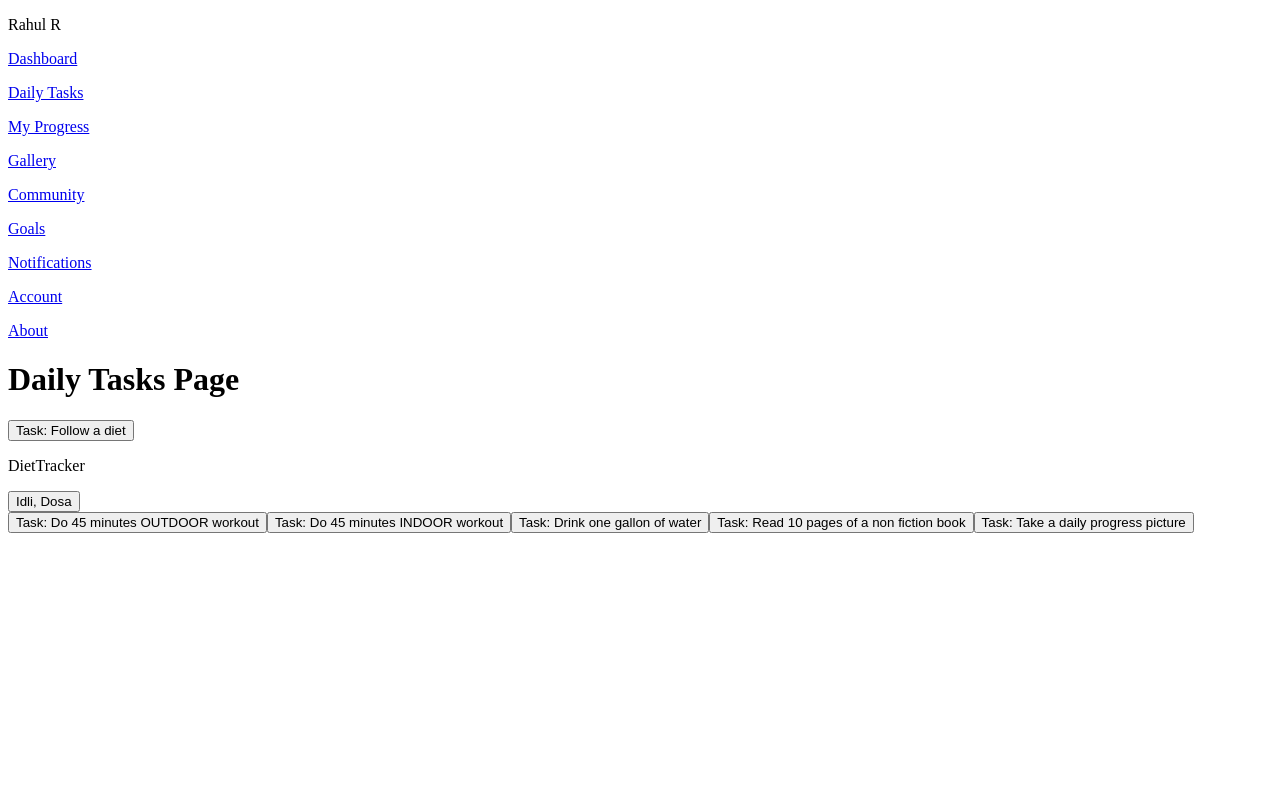
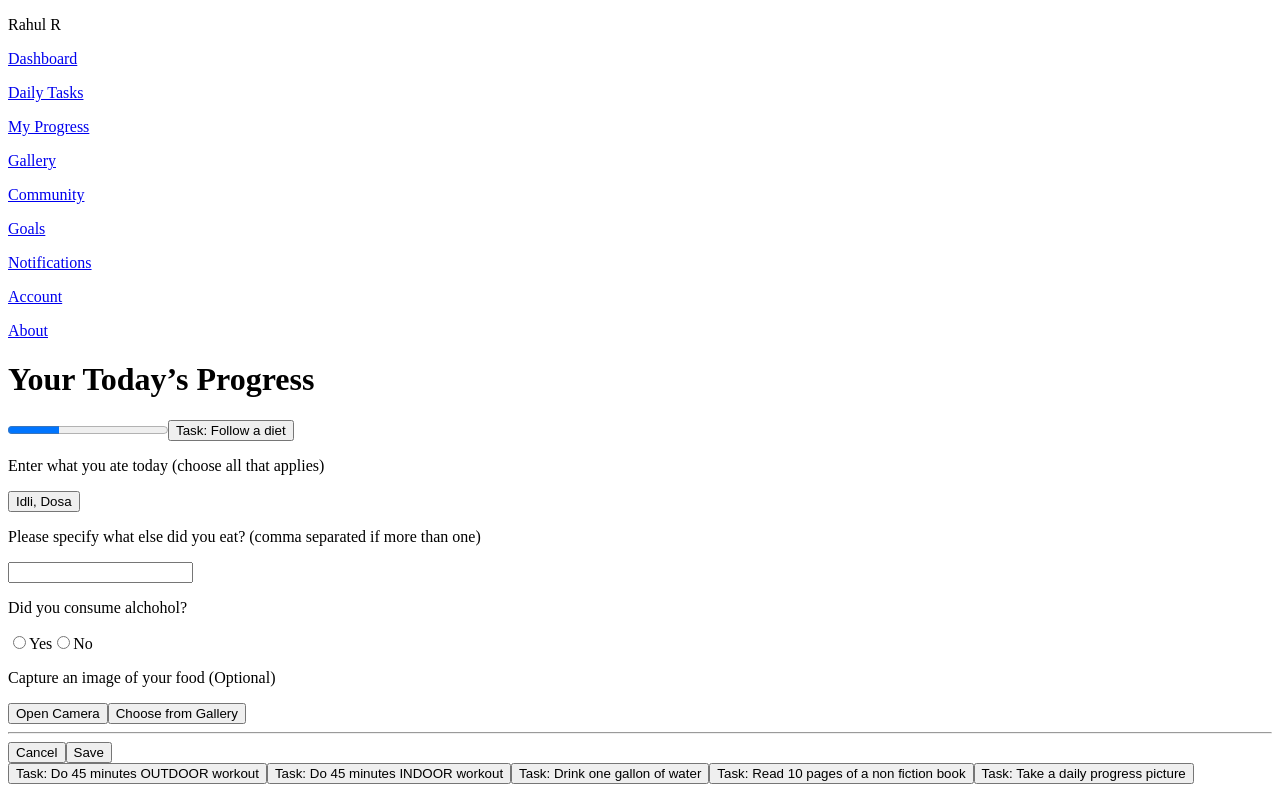
Before and after one commit to rahulbeyondcode/75-Hard-Tracker, a React (Vite) app in the folder frontend/: page /daily-tasks in a window 1280 px wide. Both pictures are taken after a click on the button "Task: Follow a diet". Built offline with nearby package versions, Linux system fonts and the light colour scheme.

Commit message:
Added form elements to tracker pages/components

```diff
--- a/frontend/src/components/challenge-tracker/DailyTasks/BookReadTracker.tsx
+++ b/frontend/src/components/challenge-tracker/DailyTasks/BookReadTracker.tsx
@@ -1,7 +1,20 @@
 const BookReadTracker = () => {
   return (
     <div>
-      <p>Book Read Tracker</p>
+      <p>Enter name of the book you are reading now</p>
+      <input type="text" />
+
+      <p>Enter the page numbers from where you started and stopped reading</p>
+      <p>From</p>
+      <input type="text" />
+      <p>To</p>
+      <input type="text" />
+      <p>You have read 12 pages of Rich Dad Poor Dad today</p>
+
+      <hr />
+
+      <button>Cancel</button>
+      <button>Save</button>
     </div>
   );
 };
--- a/frontend/src/components/challenge-tracker/DailyTasks/DietTracker.tsx
+++ b/frontend/src/components/challenge-tracker/DailyTasks/DietTracker.tsx
@@ -17,8 +17,7 @@ const DietTracker = () => {
 
   return (
     <div>
-      <p>DietTracker</p>
-
+      <p>Enter what you ate today (choose all that applies)</p>
       <Listbox value={dietFoods} onChange={setDietFoods} multiple>
         <Listbox.Button>
           {dietFoods.map((person) => person.name).join(", ")}
@@ -31,6 +30,26 @@ const DietTracker = () => {
           ))}
         </Listbox.Options>
       </Listbox>
+
+      <p>
+        Please specify what else did you eat? (comma separated if more than one)
+      </p>
+      <input />
+
+      <p>Did you consume alchohol?</p>
+      <input type="radio" name="alcohol" id="yes" />
+      <label htmlFor="yes">Yes</label>
+      <input type="radio" name="alcohol" id="no" />
+      <label htmlFor="no">No</label>
+
+      <p>Capture an image of your food (Optional)</p>
+      <button>Open Camera</button>
+      <button>Choose from Gallery</button>
+
+      <hr />
+
+      <button>Cancel</button>
+      <button>Save</button>
     </div>
   );
 };
--- a/frontend/src/components/challenge-tracker/DailyTasks/PictureTracker.tsx
+++ b/frontend/src/components/challenge-tracker/DailyTasks/PictureTracker.tsx
@@ -1,7 +1,15 @@
 const PictureTracker = () => {
   return (
     <div>
-      <p>PictureTracker</p>
+      <p>Capture a progress image of yourself</p>
+      <button>Open camera</button>
+      <img src="image.jpg" alt="uploaded_image" />
+      <button>Retake Image</button>
+
+      <hr />
+
+      <button>Cancel</button>
+      <button>Save</button>
     </div>
   );
 };
--- a/frontend/src/components/challenge-tracker/DailyTasks/WaterTracker.tsx
+++ b/frontend/src/components/challenge-tracker/DailyTasks/WaterTracker.tsx
@@ -1,7 +1,17 @@
 const WaterTracker = () => {
   return (
     <div>
-      <p>WaterTracker</p>
+      <p>How many cups of water did you drink? (considering 1 cup = 250ml)</p>
+      <button>-</button>
+      <input type="text" />
+      <button>+</button>
+
+      <p>You consumed 0.75 litres of water</p>
+
+      <hr />
+
+      <button>Cancel</button>
+      <button>Save</button>
     </div>
   );
 };
--- a/frontend/src/components/challenge-tracker/DailyTasks/WorkoutTracker.tsx
+++ b/frontend/src/components/challenge-tracker/DailyTasks/WorkoutTracker.tsx
@@ -1,7 +1,36 @@
+const TimerComponent = () => {
+  return (
+    <div>
+      <p>00h : 17m : 38s</p>
+      <button>Play</button>
+      <button>Pause</button>
+      <button>Stop</button>
+    </div>
+  );
+};
+
 const WorkoutTracker = () => {
   return (
     <div>
-      <p>WorkoutTracker</p>
+      <p>How would you prefer to track your workout?</p>
+      <input type="radio" name="alcohol" id="timer" />
+      <label htmlFor="timer">Start a timer</label>
+      <input type="radio" name="alcohol" id="manual" />
+      <label htmlFor="manual">Enter workout timings manually</label>
+
+      <input type="text" />
+      <p>Hours</p>
+      <input type="text" />
+      <p>Minutes</p>
+      <input type="text" />
+      <p>Seconds</p>
+
+      <TimerComponent />
+
+      <hr />
+
+      <button>Cancel</button>
+      <button>Save</button>
     </div>
   );
 };
--- a/frontend/src/components/challenge-tracker/DailyTasks/index.tsx
+++ b/frontend/src/components/challenge-tracker/DailyTasks/index.tsx
@@ -9,7 +9,8 @@ import PictureTracker from "components/challenge-tracker/DailyTasks/PictureTrack
 const DailyTasks = () => {
   return (
     <div>
-      <h1>Daily Tasks Page</h1>
+      <h1>Your Today’s Progress</h1>
+      <progress value="32" max="100"> 32% </progress>
 
       <Disclosure>
         <Disclosure.Button className="py-2">
```
